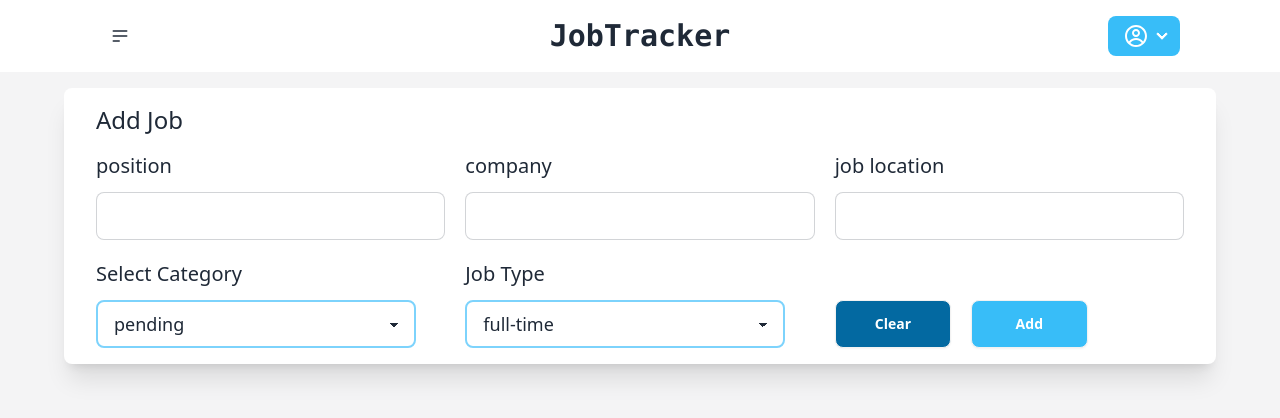
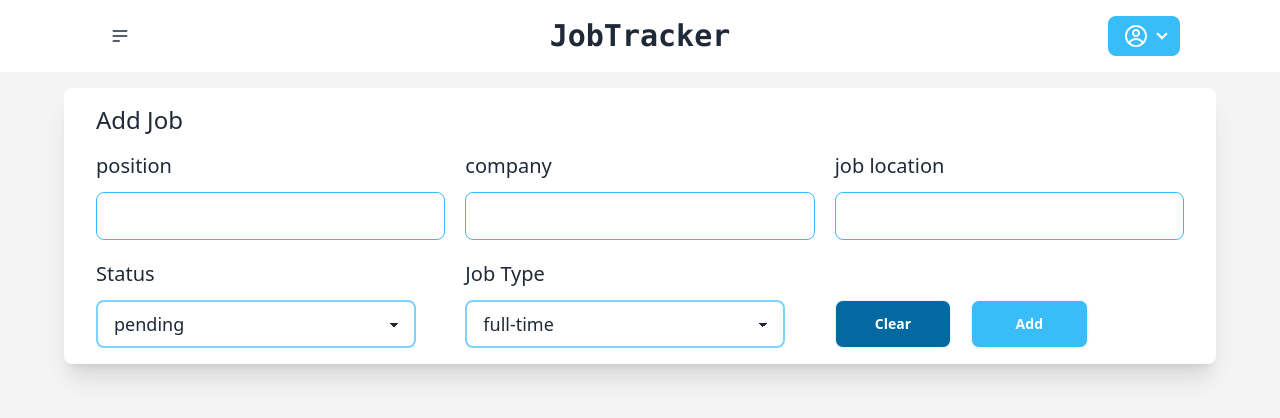
Before and after one commit to Amir2210/JobTracker-Frontend, a React (Vite) app: page /addJob in a window 1280 px wide. Shown: the top 418 px of the page. Built offline with nearby package versions, Linux system fonts and the light colour scheme.

Commit message:
Create basic form to add a new job

```diff
--- a/src/cmps/Navbar.tsx
+++ b/src/cmps/Navbar.tsx
@@ -10,7 +10,6 @@ import { CgProfile } from "react-icons/cg";
 export function Navbar() {
   const user = useSelector((storeState: UserModule) => storeState.userModule.loggedInUser)
   const navigate = useNavigate()
-
   async function onLogout() {
     try {
       await logout()
--- a/src/pages/AddJob.tsx
+++ b/src/pages/AddJob.tsx
@@ -1,36 +1,66 @@
-import { Navbar } from '../cmps/Navbar';
+import { useState } from 'react'
+import { Navbar } from '../cmps/Navbar'
+import { Job } from '../types/job.types'
+function getEmptyNewJob(): Job {
+  return {
+    position: '',
+    company: '',
+    jobLocation: '',
+    status: 'pending',
+    jobType: 'full-time'
+  }
+}
 
 export function AddJob() {
+  const [job, setJob] = useState(getEmptyNewJob())
+
+  function handleInputsChange(ev: React.ChangeEvent<HTMLInputElement | HTMLSelectElement>) {
+    const field = ev.target.name
+    const value = ev.target.value
+    setJob((job) => ({ ...job, [field]: value }))
+  }
+
+  function onAddNewJob(ev: React.FormEvent) {
+    ev.preventDefault()
+    console.log(job)
+  }
+
+  function onClearInputs(ev: React.MouseEvent<HTMLButtonElement, MouseEvent>) {
+    ev.preventDefault()
+    setJob(getEmptyNewJob())
+  }
+
+  const { position, jobType, status, jobLocation, company } = job
   return (
     <section >
       <Navbar />
       <div className='bg-zinc-100 h-screen flex flex-col w-full'>
         <div className='small-container sm:big-container sm:shadow-xl sm:mt-4 sm:py-4 py-2 px-2 rounded-lg sm:bg-white'>
           <h1 className='text-2xl capitalize font-medium'>Add job</h1>
-          <form className='grid sm:grid-cols-3 gap-5 mt-4'>
+          <form onSubmit={onAddNewJob} className='grid sm:grid-cols-3 gap-5 mt-4'>
             <div className=''>
-              <label className='text-xl' htmlFor="">position</label>
-              <input type="text" className="input input-bordered w-full mt-3" />
+              <label className='text-xl' htmlFor="position">position</label>
+              <input onChange={handleInputsChange} id='position' name='position' value={position} type="text" required className="input input-bordered w-full mt-3 border-sky-400 focus:border-sky-600 focus:outline-none" />
             </div>
             <div>
-              <label className='text-xl' htmlFor="">company</label>
-              <input type="text" className="input input-bordered w-full mt-3" />
+              <label className='text-xl' htmlFor="company">company</label>
+              <input onChange={handleInputsChange} id='company' name='company' value={company} type="text" required className="input input-bordered w-full mt-3 border-sky-400 focus:border-sky-600 focus:outline-none" />
             </div>
             <div>
-              <label className='text-xl' htmlFor="">job location</label>
-              <input type="text" className="input input-bordered w-full mt-3" />
+              <label className='text-xl' htmlFor="jobLocation">job location</label>
+              <input onChange={handleInputsChange} id='jobLocation' name='jobLocation' value={jobLocation} type="text" required className="input input-bordered w-full mt-3 border-sky-400 focus:border-sky-600 focus:outline-none" />
             </div>
             <div>
-              <label className='text-xl capitalize cursor-pointer mb-2' htmlFor="category">select category</label>
-              <select className="font-medium text-lg select border-solid border-2 border-sky-300 focus:border-sky-600 focus:outline-none w-full max-w-xs mt-3">
+              <label className='text-xl capitalize cursor-pointer mb-2' htmlFor="status">status</label>
+              <select onChange={handleInputsChange} id='status' name='status' value={status} className="font-medium text-lg select border-solid border-2 border-sky-300 focus:border-sky-600 focus:outline-none w-full max-w-xs mt-3">
                 <option >pending</option>
                 <option>interview</option>
                 <option>declined</option>
               </select>
             </div>
             <div>
-              <label className='text-xl capitalize cursor-pointer mb-2' htmlFor="category">job type</label>
-              <select className="font-medium text-lg select border-solid border-2 border-sky-300 focus:border-sky-600 focus:outline-none  w-full max-w-xs mt-3">
+              <label className='text-xl capitalize cursor-pointer mb-2' htmlFor="jobType">job type</label>
+              <select onChange={handleInputsChange} id='jobType' name='jobType' value={jobType} className="font-medium text-lg select border-solid border-2 border-sky-300 focus:border-sky-600 focus:outline-none  w-full max-w-xs mt-3">
                 <option>full-time</option>
                 <option>part-time</option>
                 <option>remote</option>
@@ -38,8 +68,8 @@ export function AddJob() {
               </select>
             </div>
             <div className='flex items-end gap-5'>
-              <button className='btn bg-sky-700 text-white capitalize hover:bg-sky-800 w-1/3'>clear</button>
-              <button className='btn bg-sky-400 text-white capitalize hover:bg-sky-600 w-1/3'>add</button>
+              <button type='button' onClick={onClearInputs} className='btn bg-sky-700 text-white capitalize hover:bg-sky-800 w-1/3'>clear</button>
+              <button type='submit' className='btn bg-sky-400 text-white capitalize hover:bg-sky-600 w-1/3'>add</button>
             </div>
           </form>
         </div>
--- a/src/types/job.types.ts
+++ b/src/types/job.types.ts
@@ -1,8 +1,7 @@
 export type Job = {
-  _id: string,
   position: string,
   company: string,
   jobLocation: string,
-  jobType: string,
-  status: string
+  status: string,
+  jobType: string
 }
```
